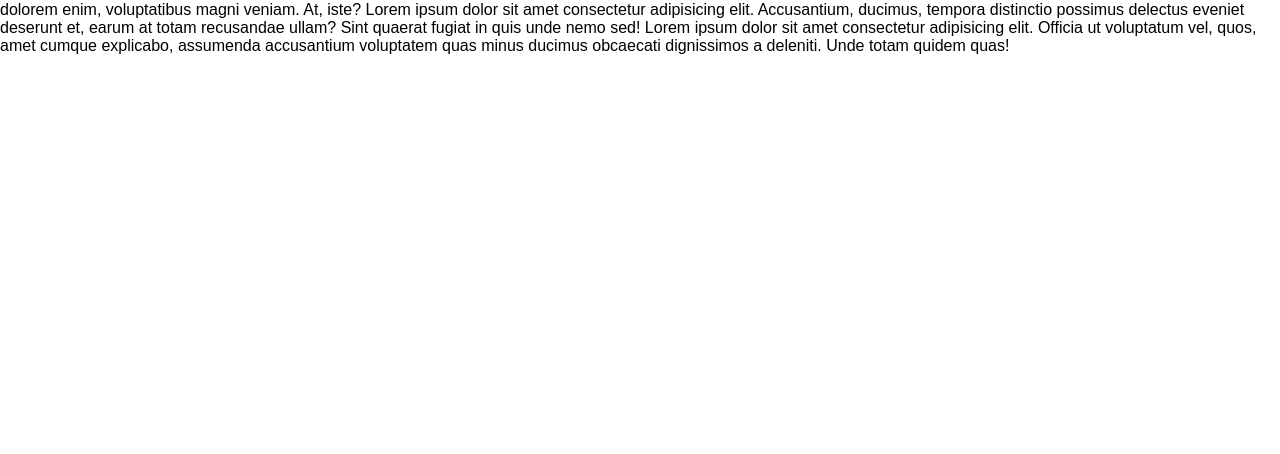
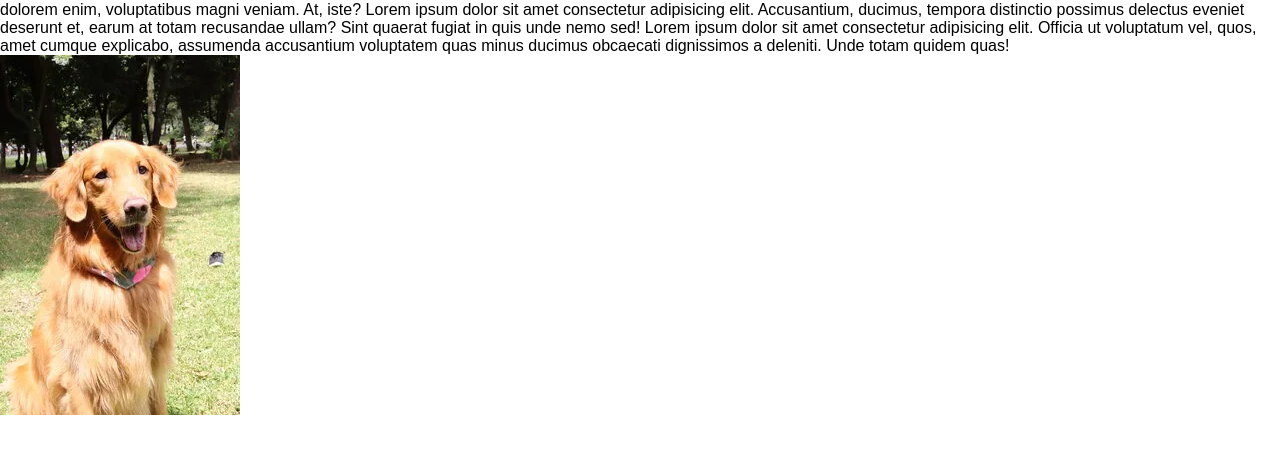
Before and after one commit to xdasd13/web-personal, a plain HTML site: page index.html in a window 1280 px wide. Shown: the part 54-508 px from the top of the page. Drawn offline with Linux system fonts and the light colour scheme.

Commit message:
perro listo

```diff
--- a/index.html
+++ b/index.html
@@ -16,6 +16,7 @@
     Lorem ipsum dolor sit amet consectetur adipisicing elit. Accusantium, ducimus, tempora distinctio possimus delectus eveniet deserunt et, earum at totam recusandae ullam? Sint quaerat fugiat in quis unde nemo sed!
     Lorem ipsum dolor sit amet consectetur adipisicing elit. Officia ut voluptatum vel, quos, amet cumque explicabo, assumenda accusantium voluptatem quas minus ducimus obcaecati dignissimos a deleniti. Unde totam quidem quas!
   </p>
+  <img src="./images/perro.webp" alt="perrro">
 
   <script src="./js/funciones.js"></script>
   <script>
```
